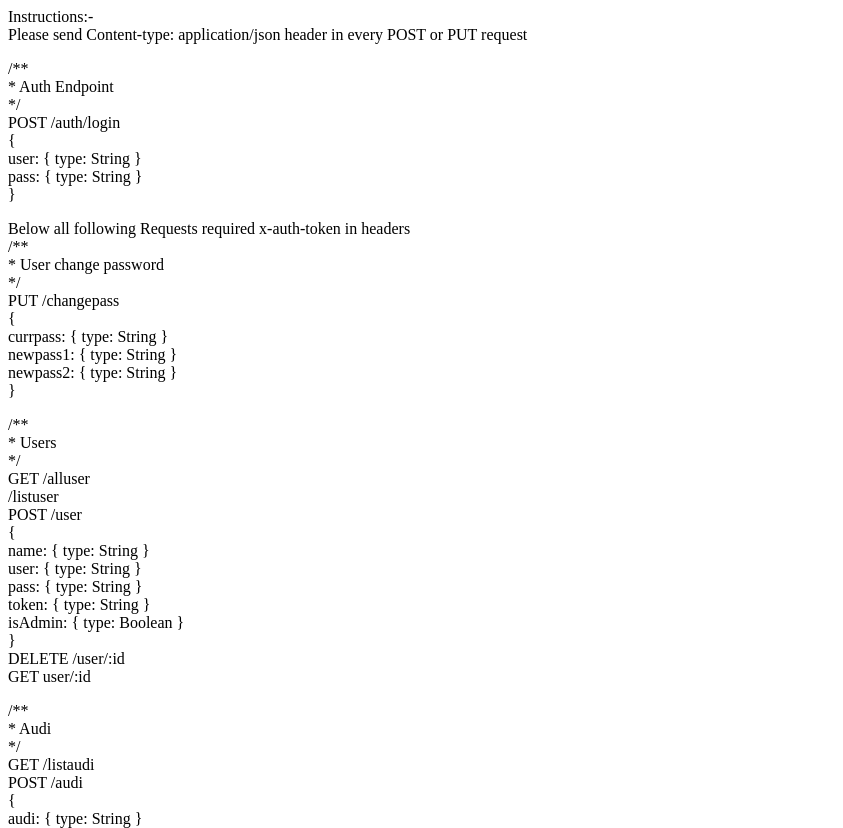
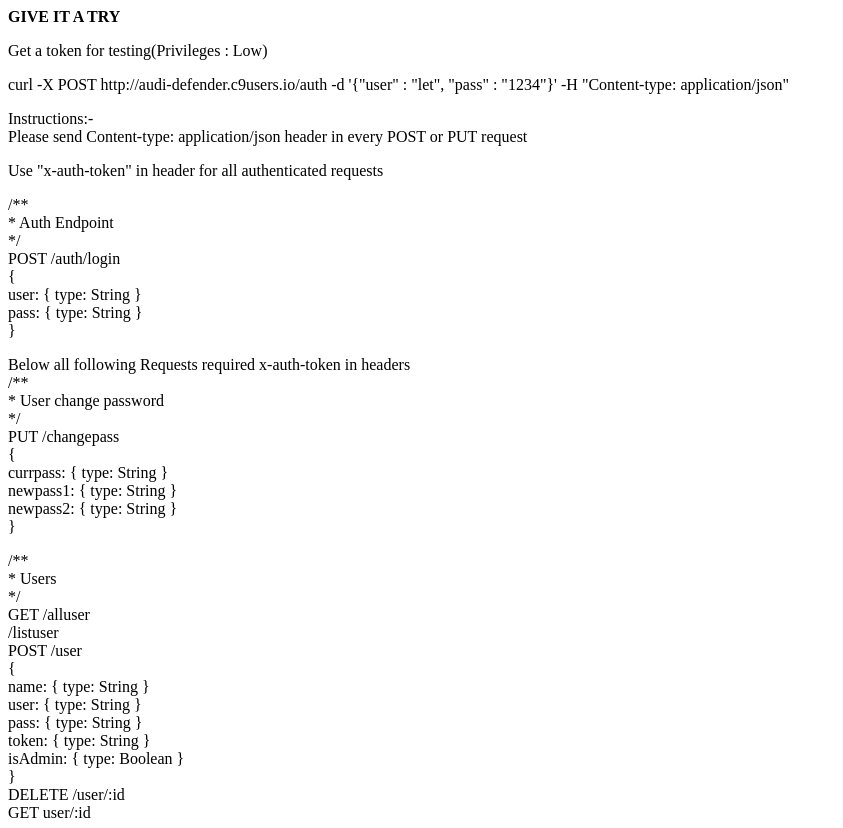
Before and after one commit to nishchalraj/Auditorium-REST-API, a website: page index.html in a window 1280 px wide. Shown: the top 828 px of the page, without its empty margins (0-843 px from the left). Drawn offline with Linux system fonts and the light colour scheme.

Commit message:
Adding Landing page

```diff
--- a/index.html
+++ b/index.html
@@ -1,6 +1,15 @@
+<b>
+    GIVE IT A TRY
+</b>
+<br>
+<p>
+Get a token for testing(Privileges : Low)</p>
+curl -X POST http://audi-defender.c9users.io/auth  -d '{"user" : "let", "pass" : "1234"}'  -H  "Content-type: application/json"</p>
+
+
 <p>Instructions:-<br>
 Please send Content-type: application/json header in every POST or PUT request</p>
-
+Use "x-auth-token" in header for all authenticated requests</p>
 <p>
 /**<br>
  * Auth Endpoint<br>
```
